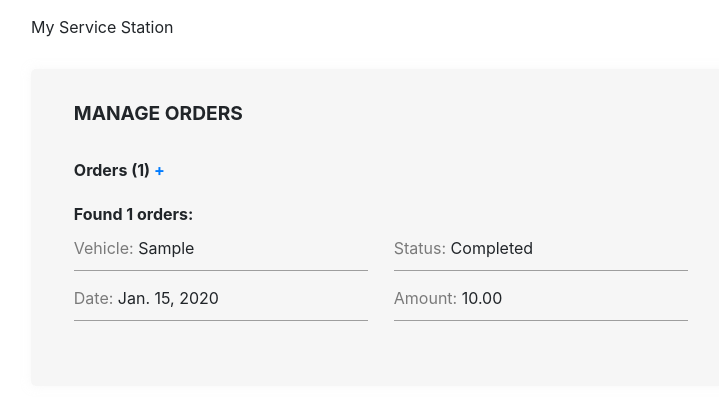
After one commit to QuidObscurum/service_station_app, a Django app: page /manage/orders_list/1/ in a window 1280 px wide. The commit adds this page. Shown: the top 400 px of the page, without its empty margins (259-978 px from the left). Run offline with Django 3.2, Linux system fonts and the light colour scheme; tables that the repository leaves empty hold one stand-in row (values such as "Sample post"); some libraries are stand-ins or nearby versions.

Commit message:
Add list and create functionality for Order

```diff
--- a/servicestation/servicemanager/models.py
+++ b/servicestation/servicemanager/models.py
@@ -3,11 +3,13 @@ from django.urls import reverse
 
 from .utils import get_default_birth_date, validate_vehicle_year, validate_legal_age
 
+import datetime
+
 
 class Customer(models.Model):
     first_name = models.CharField(max_length=100)
     last_name = models.CharField(max_length=100)
-    birth_date = models.DateField(default=get_default_birth_date(), validators=[validate_legal_age])
+    birth_date = models.DateField(default=get_default_birth_date, validators=[validate_legal_age])
     # E.164: Country code (max 3 digits), Subscriber number (max 12 digits)
     phone = models.CharField(max_length=15)  # unique=True?
     email = models.EmailField(unique=True)
@@ -45,7 +47,7 @@ class Vehicle(models.Model):
 
 class Order(models.Model):
     vehicle = models.ForeignKey(Vehicle, on_delete=models.CASCADE)
-    date = models.DateTimeField(auto_now_add=True)
+    date = models.DateField(default=datetime.date.today)
     amount = models.DecimalField(max_digits=7, decimal_places=2)
     STATUS_CHOICES = [
         ('Completed', 'completed'),
@@ -53,6 +55,8 @@ class Order(models.Model):
         ('Cancelled', 'cancelled'),
     ]
     status = models.CharField(max_length=11, choices=STATUS_CHOICES, default='In progress')
+    created_timestamp = models.DateTimeField(auto_now_add=True)
+    updated_timestamp = models.DateTimeField(auto_now=True)
 
     def __str__(self):
         return f"{self.vehicle.vin} {self.date}"
--- a/servicestation/servicemanager/templates/servicemanager/customer_detail.html
+++ b/servicestation/servicemanager/templates/servicemanager/customer_detail.html
@@ -74,7 +74,7 @@
 
         </div>
         <div class="my-btn-group">
-            <a href="{% url 'manager:update_vehicle' car.pk %}" class="my-btn my-btn-edit">Orders</a>
+            <a href="{% url 'manager:orders_list' car.id %}" class="my-btn my-btn-edit">Orders</a>
             <a href="{% url 'manager:update_vehicle' car.pk %}" class="my-btn my-btn-edit">Edit</a>
             {% if can_delete %}
             <button class="my-btn my-btn-delete" id="delVehicleLink">Delete</button>
--- /dev/null
+++ b/servicestation/servicemanager/templates/servicemanager/orders_list.html
@@ -0,0 +1,57 @@
+{% extends "servicemanager/base.html" %}
+{% block title %}<title>Service Station Orders</title>{% endblock %}
+{% block content %}
+
+<div class="wrapper">
+    <div style="max-width: 700px; margin: 0 auto;">My Service Station</div>
+</div>
+
+<div class="wrapper">
+    <div class="manage-customer-form">
+        <div class="form-title">
+            <strong>{% if card_title %}{{ card_title }}{% else %}Manage Orders{% endif %}</strong>
+        </div>
+        <div class="form-header">
+            <div class="form-header-title"><strong>Orders ({{ orders_list|length }})
+                <a href="{% url 'manager:create_order' vehicle.id %}"
+                   class="add-link" title="Add an order"> &#43;</a></strong>
+    <!--        <a href="{% url 'manager:create_order' vehicle.id %}" class="my-btn my-btn-edit">Add</a>-->
+            </div>
+        </div>
+
+    {% if msg %}
+<!--    <div class="manage-customer-form">-->
+        <div class="form-header-title">
+            <strong>{{ msg }}</strong>
+        </div>
+
+        {% for obj in orders_list %}
+        <div class="form-card">
+            <div class="mul-fields">
+                <div class="output">
+                    <span class="card-label">Vehicle:</span> {{ obj.vehicle }}
+                </div>
+                <div class="output">
+                    <span class="card-label">Status:</span> {{ obj.status }}
+                </div>
+            </div>
+            <div class="mul-fields">
+                <div class="output">
+                    <span class="card-label">Date:</span> {{ obj.date }}
+                </div>
+                <div class="output">
+                    <span class="card-label">Amount:</span> {{ obj.amount }}
+                </div>
+            </div>
+
+        </div>
+        {% endfor %}
+
+    {% endif %}
+    </div>
+
+
+</div>
+
+
+{% endblock %}
--- a/servicestation/servicemanager/urls.py
+++ b/servicestation/servicemanager/urls.py
@@ -8,7 +8,9 @@ from .views import (
     MainView,
     CustomerListView,
     VehicleCreateView,
-    VehicleUpdateView
+    VehicleUpdateView,
+    OrderCreateView,
+    OrderListView,
 )
 
 
@@ -26,4 +28,7 @@ urlpatterns = [
 
     path('customer_card/create_vehicle/<int:owner_id>/', VehicleCreateView.as_view(), name='create_vehicle'),
     path('update_vehicle/<int:pk>/', VehicleUpdateView.as_view(), name='update_vehicle'),
+
+    path('create_order/<int:vehicle_id>/', OrderCreateView.as_view(), name='create_order'),
+    path('orders_list/<int:vehicle_id>/', OrderListView.as_view(), name='orders_list'),
 ]
--- a/servicestation/servicemanager/views.py
+++ b/servicestation/servicemanager/views.py
@@ -7,8 +7,8 @@ from django.views.generic.edit import CreateView, UpdateView, DeleteView
 from django.views.generic.detail import DetailView
 from django.views.generic.list import ListView
 
-from .models import Customer, Vehicle
-from .forms import CustomerForm, SearchForm, VehicleForm
+from .models import Customer, Vehicle, Order
+from .forms import CustomerForm, SearchForm, VehicleForm, OrderForm
 
 
 class CustomerCreateView(CreateView):
@@ -65,6 +65,28 @@ class VehicleCreateView(CreateView):
         # return reverse('manager:customer_card', pk=self.owner.pk)
         owner = self.get_object()
         return reverse('manager:customer_card', args=[owner.pk])
+
+
+class OrderCreateView(CreateView):
+    model = Order
+    template_name = 'servicemanager/manage_order.html'
+    form_class = OrderForm
+
+    def get_object(self, queryset=None):
+        obj_id = self.kwargs.get("vehicle_id")
+        print('\tOrderCreateView car id', obj_id)
+        return get_object_or_404(Vehicle, id=obj_id)
+
+    def get_context_data(self, **kwargs):
+        context = super().get_context_data(**kwargs)
+        vehicle = self.get_object()
+        context['vehicle'] = vehicle
+        print(context)
+        return context
+
+    def get_success_url(self):
+        vehicle = self.get_object()
+        return reverse('manager:customer_card', args=[vehicle.owner.pk])
 
 
 class VehicleUpdateView(UpdateView):
@@ -171,6 +193,48 @@ class CustomerListView(ListView):
         return context
 
 
+class OrderListView(ListView):
+    model = Order
+    template_name = "servicemanager/orders_list.html"
+
+    def get_object(self, queryset=None):
+        vehicle_id = self.kwargs.get("vehicle_id")
+        return get_object_or_404(Vehicle, id=vehicle_id)
+
+    def get_queryset(self):
+        vehicle = self.get_object()
+        qs = self.model.objects.filter(
+            vehicle_id__exact=vehicle.id
+        )
+        return qs
+
+    def get_context_data(self, **kwargs):
+        context = super().get_context_data(**kwargs)
+        vehicle = self.get_object()
+        context['vehicle'] = vehicle
+
+        print("+++ ListView+++", self.get_queryset())
+        qs = self.get_queryset()
+        msg = ''
+        orders_list = []
+
+        if not qs.exists():
+            msg = f"There are no orders for this car yet."
+            print(msg)
+        else:
+            msg = f"Found {len(qs)} orders:"
+            print(msg)
+            for obj in qs:
+                orders_list.append(obj)
+
+        if msg:
+            context['msg'] = msg
+        if orders_list:
+            context['orders_list'] = orders_list
+
+        return context
+
+
 class CustomerDeleteView(DeleteView):
     model = Customer
 
```
Also changed, not shown: servicestation/servicemanager/forms.py (+7 -1 lines), servicestation/servicemanager/templates/servicemanager/customer_list.html (deleted, +0 -13 lines), servicestation/servicemanager/templates/servicemanager/manage_order.html (added, +31 -0 lines), servicestation/servicemanager/migrations/0006_auto_20190916_1113.py (added), servicestation/servicemanager/migrations/0007_auto_20190916_1114.py (added).
